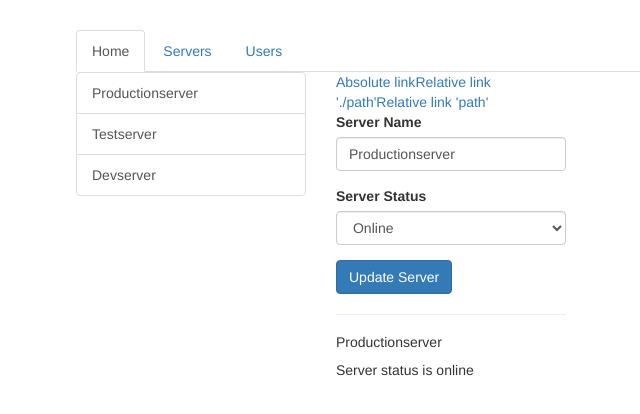
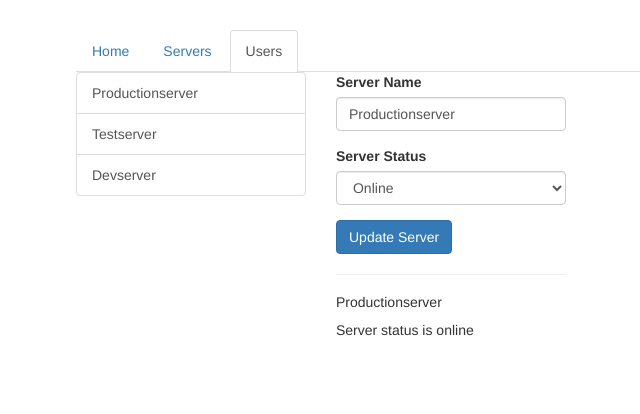
Before and after one commit to neeleshbizoara/Angular6_Practice, an Angular app in the folder routing-start/: page /servers in a window 1280 px wide. Shown: the top 414 px of the page, without its empty margins (189-829 px from the left). Built offline with nearby package versions, Linux system fonts and the light colour scheme.

Commit message:
Styling Active Router Links

```diff
--- a/routing-start/src/app/app.component.html
+++ b/routing-start/src/app/app.component.html
@@ -2,9 +2,19 @@
   <div class="row">
     <div class="col-xs-12 col-sm-10 col-md-8 col-sm-offset-1 col-md-offset-2">
       <ul class="nav nav-tabs">
-        <li role="presentation" class="active"><a routerLink="/">Home</a></li>
-        <li role="presentation"><a [routerLink]="'/users'">Servers</a></li>
-        <li role="presentation"><a [routerLink]="['/servers']">Users</a></li>
+        <li role="presentation"
+         routerLinkActive="active"
+         [routerLinkActiveOptions]="{exact: true}">
+          <a routerLink="/">Home</a>
+        </li>
+        <li role="presentation"
+         routerLinkActive="active">
+         <a [routerLink]="'/users'">Servers</a>
+        </li>
+        <li role="presentation"
+        routerLinkActive="active">
+        <a [routerLink]="['/servers']">Users</a>
+        </li>
       </ul>
     </div>
   </div>
--- a/routing-start/src/app/servers/servers.component.html
+++ b/routing-start/src/app/servers/servers.component.html
@@ -10,9 +10,6 @@
     </div>
   </div>
   <div class="col-xs-12 col-sm-4">
-    <a routerLink="/servers">Absolute link</a>
-    <a routerLink="./servers">Relative link './path'</a>
-    <a routerLink="servers">Relative link 'path'</a>
     <app-edit-server></app-edit-server>
     <hr>
     <app-server></app-server>
```
